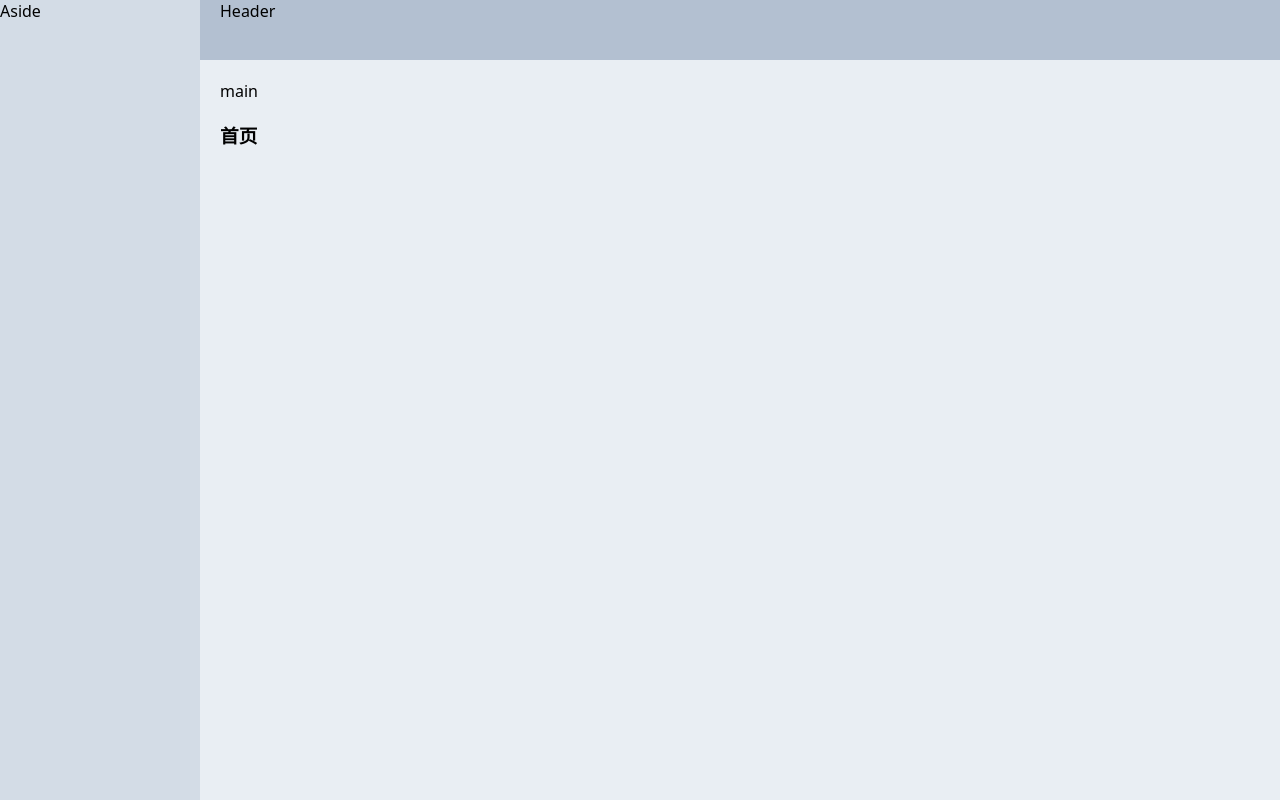
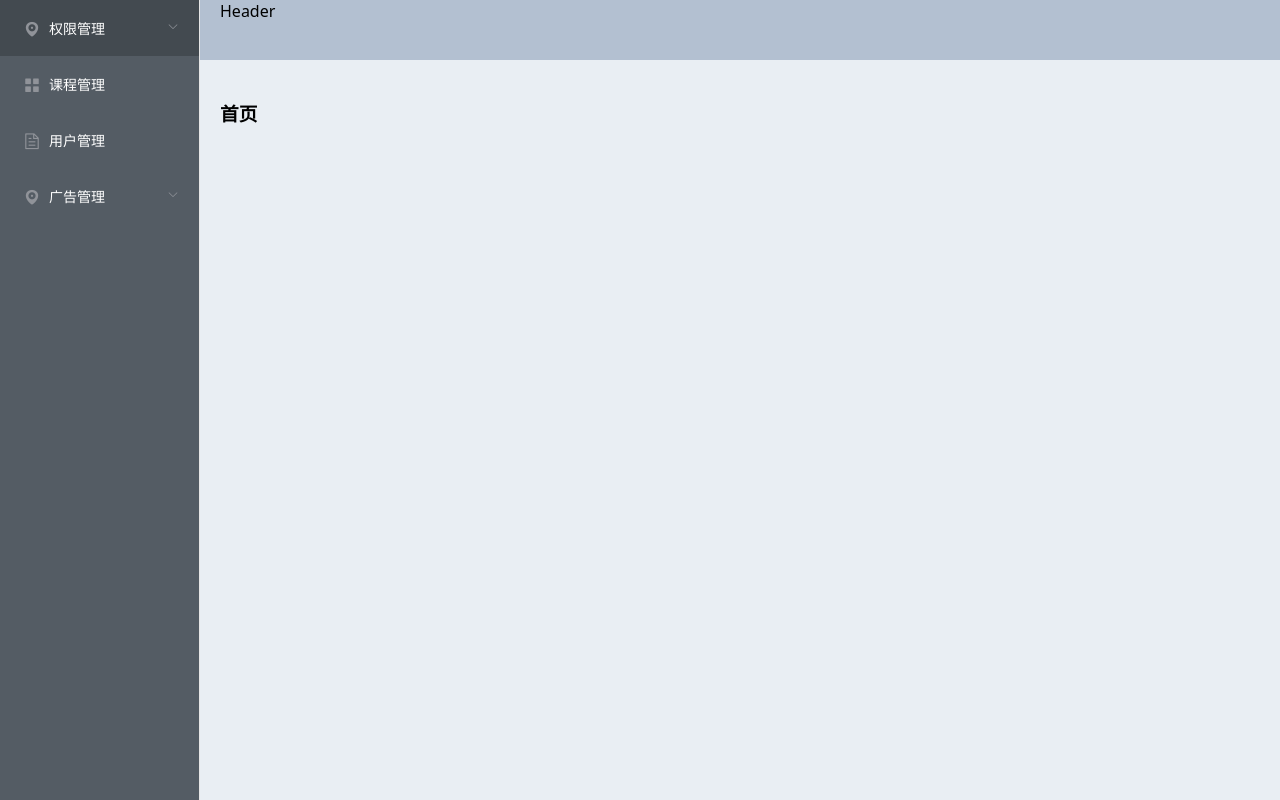
Before and after one commit to Ba5sx1a0sen1/edu-boss-fed, a Vue app: page /#/ in a window 1280 px wide. Built offline with nearby package versions, Linux system fonts and the light colour scheme.

Commit message:
使用el-menu处理侧边栏菜单

```diff
--- /dev/null
+++ b/src/layout/components/app-aside.vue
@@ -0,0 +1,78 @@
+<template>
+  <div class="aside">
+    <el-menu
+      default-active="2"
+      class="el-menu-vertical-demo"
+      @open="handleOpen"
+      @close="handleClose"
+      background-color="#545c64"
+      text-color="#fff"
+      active-text-color="#ffd04b"
+      router
+    >
+      <el-submenu index="1">
+        <template slot="title">
+          <i class="el-icon-location"></i>
+          <span>权限管理</span>
+        </template>
+        <el-menu-item index="/role">
+          <i class="el-icon-setting"></i>
+          <span slot="title">角色管理</span>
+          </el-menu-item>
+        <el-menu-item index="/menu">
+          <i class="el-icon-setting"></i>
+          <span slot="title">菜单管理</span>
+          </el-menu-item>
+        <el-menu-item index="/resource">
+          <i class="el-icon-setting"></i>
+          <span slot="title">资源管理</span>
+          </el-menu-item>
+      </el-submenu>
+      <el-menu-item index="/course">
+        <i class="el-icon-menu"></i>
+        <span slot="title">课程管理</span>
+      </el-menu-item>
+      <el-menu-item index="/user">
+        <i class="el-icon-document"></i>
+        <span slot="title">用户管理</span>
+      </el-menu-item>
+      <el-submenu index="4">
+        <template slot="title">
+          <i class="el-icon-location"></i>
+          <span>广告管理</span>
+        </template>
+        <el-menu-item index="/advert">
+          <i class="el-icon-setting"></i>
+          <span slot="title">广告列表</span>
+        </el-menu-item>
+        <el-menu-item index="/advert-space">
+          <i class="el-icon-setting"></i>
+          <span slot="title">广告位列表</span>
+        </el-menu-item>
+      </el-submenu>
+    </el-menu>
+  </div>
+</template>
+
+<script lang="ts">
+import Vue from 'vue'
+export default Vue.extend({
+  name: 'AppAside',
+  methods: {
+    handleOpen (key: string, keyPath: string) {
+      console.log(key, keyPath)
+    },
+    handleClose (key: string, keyPath: string) {
+      console.log(key, keyPath)
+    }
+  }
+})
+</script>
+
+<style lang="scss" scoped>
+.aside {
+  .el-menu {
+    min-height: 100vh;
+  }
+}
+</style>
--- a/src/layout/index.vue
+++ b/src/layout/index.vue
@@ -1,18 +1,22 @@
 <template>
   <el-container class="outerContainer">
-    <el-aside width="200px">Aside</el-aside>
+    <el-aside width="200px"><app-aside/></el-aside>
     <el-container>
       <el-header>Header</el-header>
-      <el-main>main<router-view /></el-main>
+      <el-main><router-view /></el-main>
     </el-container>
   </el-container>
 </template>
 
 <script lang="ts">
 import Vue from 'vue'
+import AppAside from './components/app-aside.vue'
 
 export default Vue.extend({
-  name: 'LayoutIndex'
+  name: 'LayoutIndex',
+  components: {
+    AppAside
+  }
 })
 </script>
 
--- a/src/views/advert-space/index.vue
+++ b/src/views/advert-space/index.vue
@@ -1,12 +1,13 @@
 <template>
-  <h1>广告位管理</h1>
+  <div class="advert-space">广告位管理</div>
 </template>
+
 <script lang="ts">
 import Vue from 'vue'
+
 export default Vue.extend({
-  name: 'AdvertSpacePage'
+  name: 'AdvertSpaceIndex'
 })
 </script>
-<style lang="scss" scoped>
 
-</style>
+<style lang="scss" scoped></style>
```
